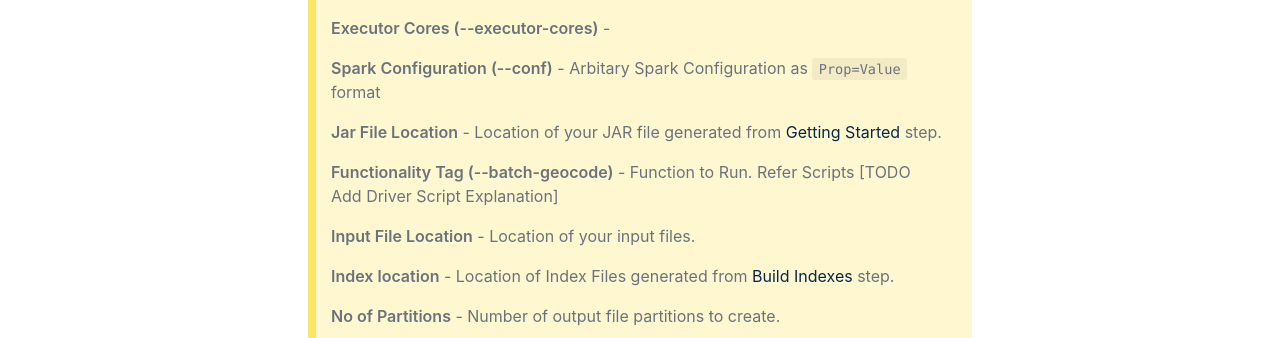
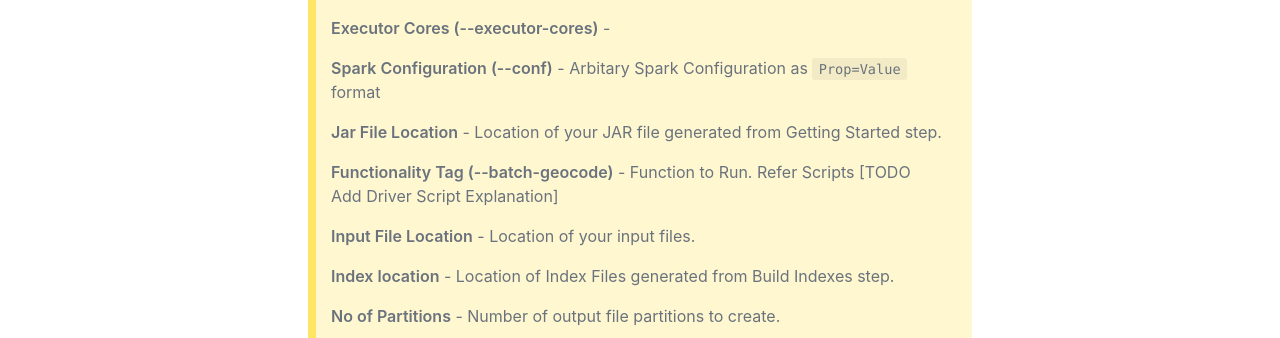
Before and after one commit to NFPA/LocationTools, a plain HTML site: page docs/cluster_run.html in a window 1280 px wide. Shown: the part 906-1244 px from the top of the page. Drawn offline with nearby package versions, Linux system fonts and the light colour scheme.

Commit message:
Deploy website
Deploy website version based on 2e51907bbbe6cb5f927c150e75615d99c86000af

```diff
--- a/docs/cluster_run.html
+++ b/docs/cluster_run.html
@@ -82,10 +82,10 @@
 <p><strong>Executor (--executor-memory)</strong> -</p>
 <p><strong>Executor Cores (--executor-cores)</strong> -</p>
 <p><strong>Spark Configuration (--conf)</strong> - Arbitary Spark Configuration as <code>Prop=Value</code> format</p>
-<p><strong>Jar File Location</strong> - Location of your JAR file generated from <a href="GettingStarted.md#geo-coder-runtime-requirements">Getting Started</a> step.</p>
+<p><strong>Jar File Location</strong> - Location of your JAR file generated from Getting Started step.</p>
 <p><strong>Functionality Tag (--batch-geocode)</strong> - Function to Run. Refer Scripts [TODO Add Driver Script Explanation]</p>
 <p><strong>Input File Location</strong> - Location of your input files.</p>
-<p><strong>Index location</strong> - Location of Index Files generated from <a href="BuildIndex#build-lucene-indexes">Build Indexes</a> step.</p>
+<p><strong>Index location</strong> - Location of Index Files generated from Build Indexes step.</p>
 <p><strong>No of Partitions</strong> - Number of output file partitions to create.</p>
 <p><strong>No of Results</strong> - Number of results to be returned in output.</p>
 </blockquote>
```
Also changed, not shown: docs/cluster_run/index.html (+2 -2 lines).
